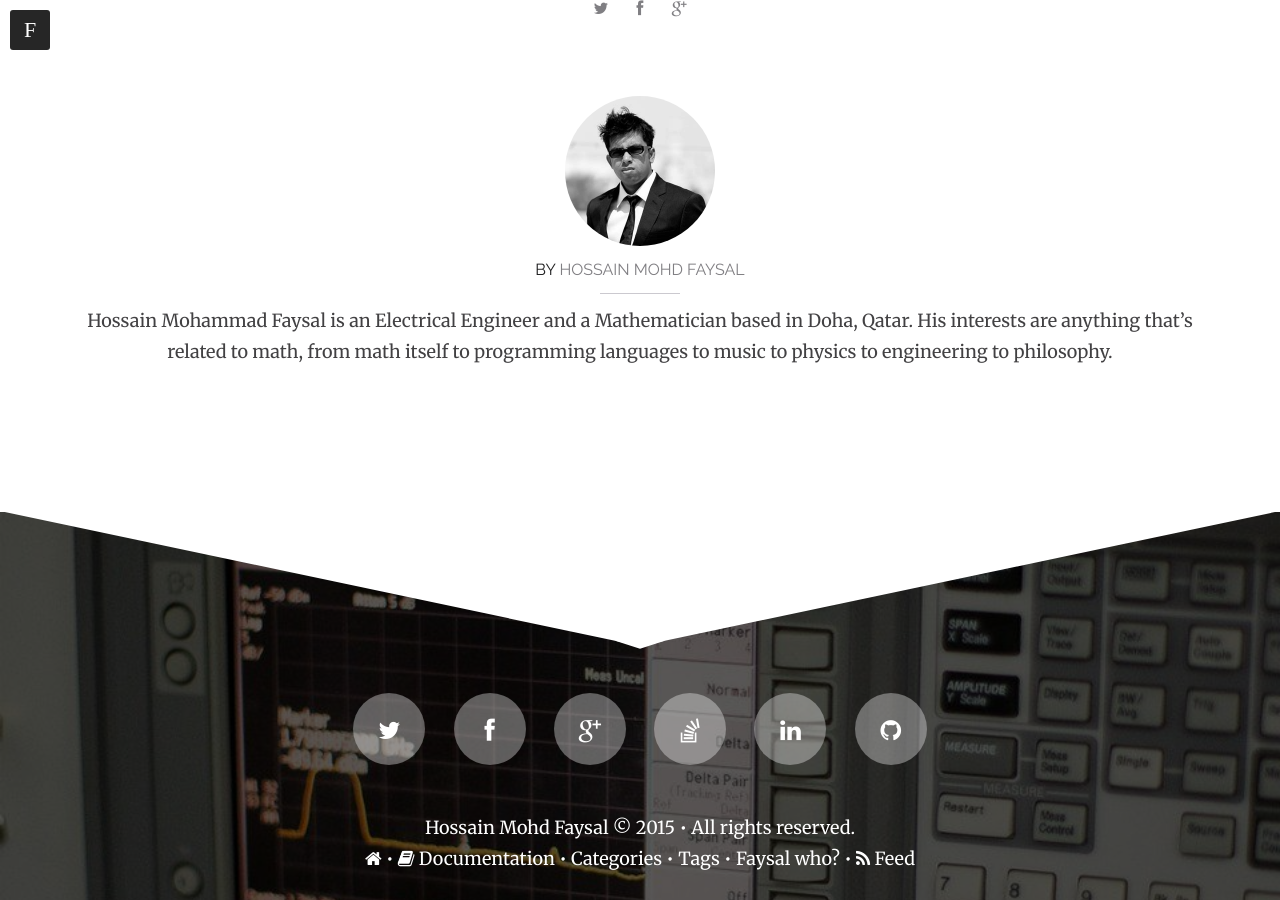
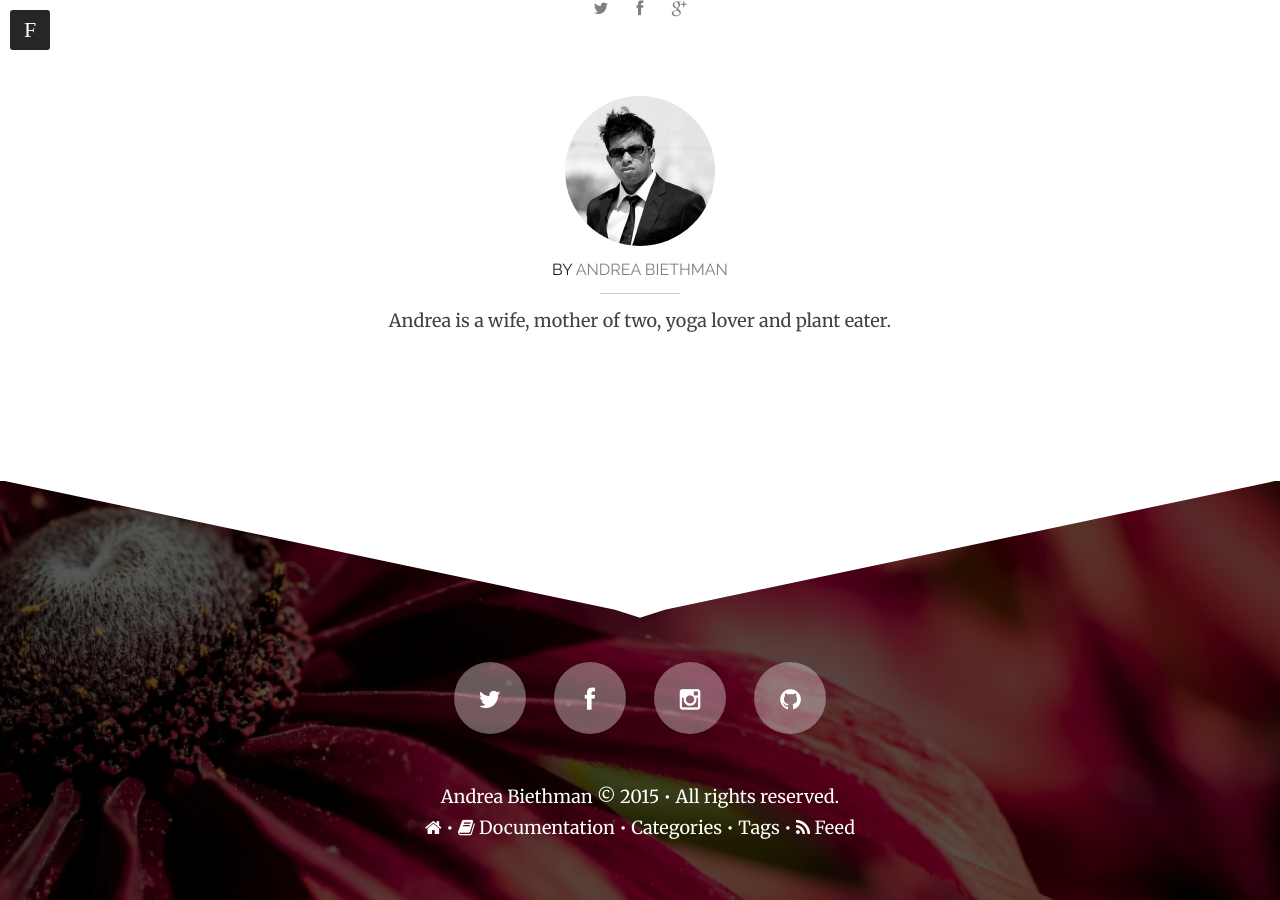
Before and after one commit to abiethman/abiethman.github.io, a Jekyll site: the page built from _posts/2013-12-31-installing-jekyll-on-windows.md, in a window 1280 px wide and 900 px high, scrolled down 6562 px. Built offline with Jekyll 4.4.1, drawn with Linux system fonts in a browser that asks for light colours; nearby versions of some CDN libraries; comment, search, counter and statistics services are not loaded; some of the changed text lies outside the part shown.

Commit message:
making it work

```diff
--- a/_config.yml
+++ b/_config.yml
@@ -1,43 +1,44 @@
-title:            HMFAYSAL
-description:      "Omega: The Coolest Theme for Jekyll"
+title:            Andrea Biethman
+description:      "Yoga & Nutrition"
 logo:             omikron.png
 disqus_shortname: hmfaysal
 # Assign a default image for your site's header and footer
-default_bg:       default_bg1.jpg
+default_bg:       flower.jpg
 search:           true
 share:            true
 # Read Time is a calculator tp provide post read-time based on word count. Usage is recommended.
 readtime:         true
 # Specify the average Words per minute. If not defined, 180 will be used
-wpm:				      200
+wpm:              200
 # Turn on or off the fin animations in the header and footer
-triangleheader:		true
-animated_fins:	  true
+triangleheader:   true
+animated_fins:    true
 # Specify the fin color in RGB value
 fin_color:        "255,255,255"
 # Change url to your domain. Leave localhost server or blank when working locally.
 # or use the hint from http://jekyllrb.com/docs/github-pages/ to keep this the same
 # whether working locally or remotely. Start Jekyll with: jekyll serve --baseurl ''
-url:       		   /hmfaysal-omega-theme
+url:             /hmfaysal-omega-theme
+baseurl:                        /hmfaysal-omega-theme
 
 # Owner/author information
 owner:
-  name:           Hossain Mohd Faysal
+  name:           Andrea Biethman
   avatar:         hmfaysal.jpg
-  email:          hmfaysal@alum.mit.edu
+  email:          abiethman@gmail.com
   # Use the coder's toolbox at http://coderstoolbox.net/string/#!encoding=xml&action=encode&charset=us_ascii to encode your description into XML string
-  description:    Hossain Mohammad Faysal is an Electrical Engineer and a Mathematician based in Doha, Qatar. His interests are anything that&#8217;s related to math, from math itself to programming languages to music to physics to engineering to philosophy.
+  description:    Andrea is a wife, mother of two, yoga lover and plant eater.
   # Social networking links used in footer. Update and remove as you like.
-  twitter:        hmfaysal
-  facebook:       hmfaysal
-  github:         hmfaysal
-  stackexchange:  https://stackexchange.com/users/3402032/hossain-mohd-faysal
-  linkedin:       https://www.linkedin.com/pub/firstname-lastname/12/345/678
-  instagram:
+  twitter:        abiethman
+  facebook:       AndreaBiethmanHealthCoaching
+  github:         abiethman
+  stackexchange:
+  linkedin:
+  instagram:      abiethman
   flickr:
   tumblr:
   # For Google Authorship https://plus.google.com/authorship
-  google_plus:    https://plus.google.com/u/0/102602916593522619858
+  google_plus:
 
 # Analytics and webmaster tools stuff goes here
 google_analytics:   UA-39365944-7
@@ -58,11 +59,9 @@ links:
     url: /categories
   - title: Tags
     url: /tags
-  - title: Faysal who?
-    url: /hossain-mohd-faysal
 
 # http://en.wikipedia.org/wiki/List_of_tz_database_time_zones
-timezone:    America/New_York
+timezone:    America/Chicago
 future:      true
 highlighter: pygments
 markdown:    kramdown
--- a/_posts/2013-12-31-installing-jekyll-on-windows.md
+++ b/_posts/2013-12-31-installing-jekyll-on-windows.md
@@ -5,7 +5,7 @@ description: Simple 10 step method to get started with Jekyll
 headline:
 category: Theme-Setup
 tags: [Jekyll, Installation]
-imagefeature: picture-25.jpg
+imagefeature: flower.jpg
 comments: true
 mathjax:
 ---
```
Also changed, not shown: images/flower.jpg (added).
